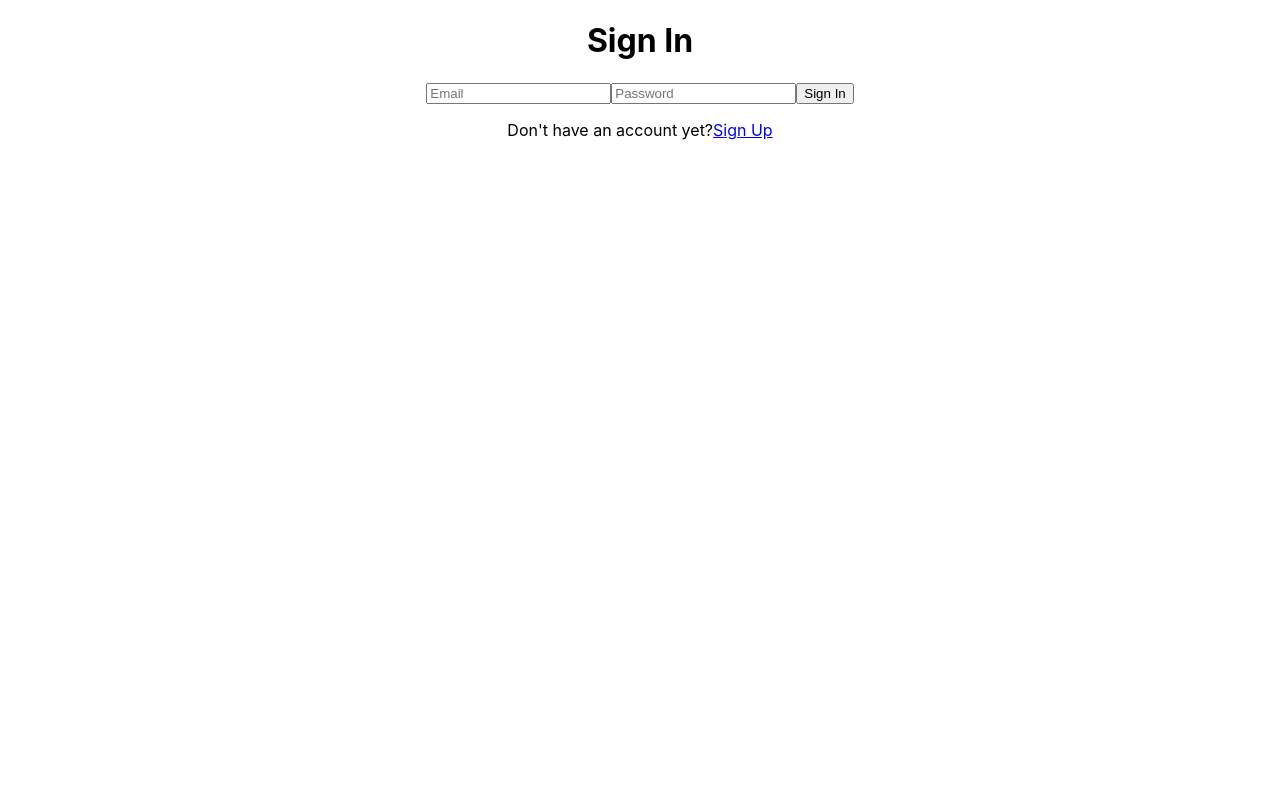
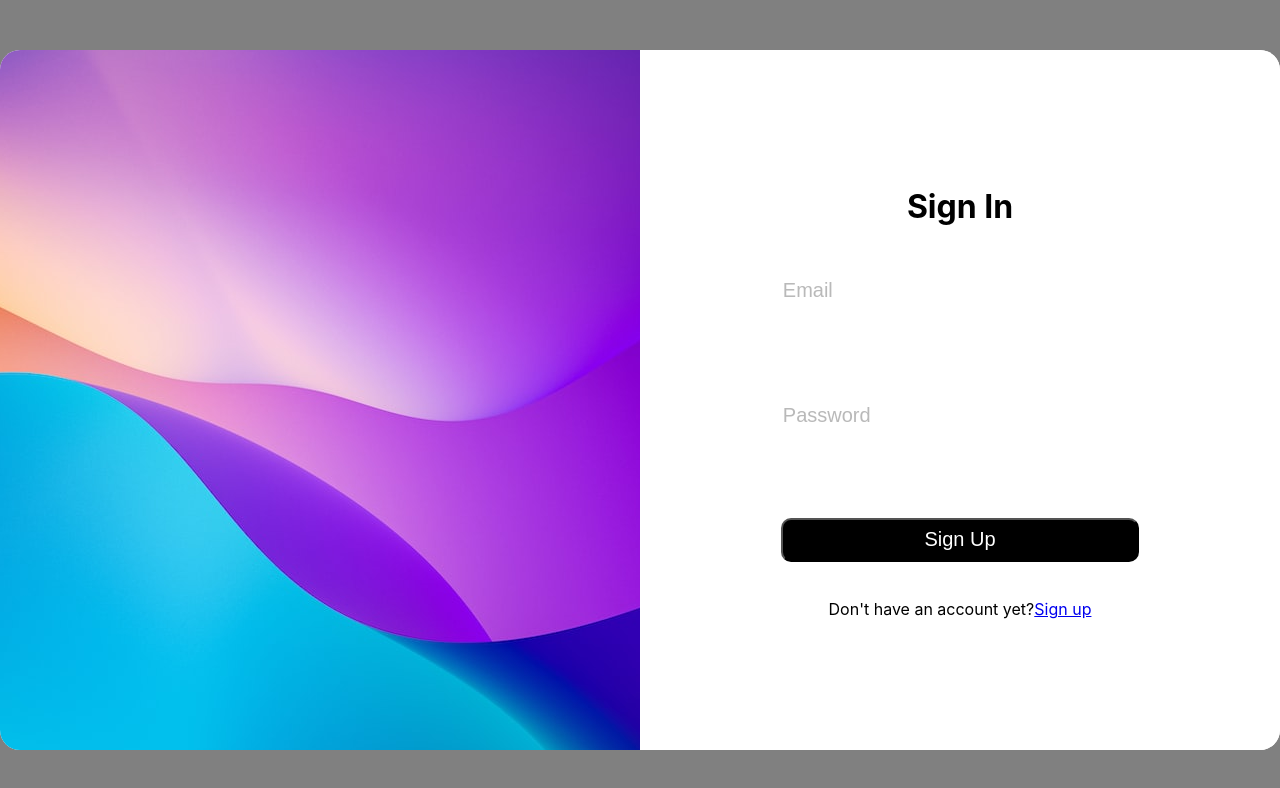
Before and after one commit to jahime001/manage-cdl, a React (Create React App) app: page /signin in a window 1280 px wide. Shown: the top 788 px of the page. Built offline with nearby package versions, Linux system fonts and the light colour scheme; no server answers.

Commit message:
setup page

```diff
--- a/package.json
+++ b/package.json
@@ -6,9 +6,12 @@
     "@testing-library/jest-dom": "^5.16.5",
     "@testing-library/react": "^13.4.0",
     "@testing-library/user-event": "^13.5.0",
+    "bootstrap": "^5.2.3",
     "firebase": "^9.15.0",
     "react": "^18.2.0",
+    "react-bootstrap": "^2.7.0",
     "react-dom": "^18.2.0",
+    "react-responsive-carousel": "^3.2.23",
     "react-router": "^6.6.1",
     "react-router-dom": "^6.6.1",
     "react-scripts": "5.0.1",
--- a/src/Components/Landing/Landing.css
+++ b/src/Components/Landing/Landing.css
@@ -0,0 +1,9 @@
+.Landing{
+    height: auto;
+    width: 100%;
+}
+.landing-one{
+    width: 100%;
+    height: 100vh;
+    background-color: red;
+}
--- a/src/Components/Landing/Landing.jsx
+++ b/src/Components/Landing/Landing.jsx
@@ -1,11 +1,12 @@
 import React from 'react'
 import Nav from '../Nav/Nav'
+import './Landing.css'
 
 export default function Landing() {
   return (
     <div className='Landing'>
         <Nav />
-        <div className='landing-container'>
+        <div className='landing-one'>
 
         </div>
     </div>
--- a/src/Components/Setup/Setup.css
+++ b/src/Components/Setup/Setup.css
@@ -34,20 +34,27 @@
 }
 .setup-box{
     border: 1px solid;
-    height: 500px;
-    width: 800px;
+    height: 550px;
+    width: 700px;
+
 }
 .box-header{
-    border: 1px solid;
+    /* border: 1px solid; */
     width: 100%;
     height: 30%;
     display: flex;
     align-items: center;
     justify-content: center;
+    opacity: 0;
+        animation-name: setup;
+        animation-duration: 1s;
+        animation-iteration-count: 1;
+        animation-fill-mode: forwards;
+        animation-delay: 3.4s;
 }
 
 .box-form{
-    border: 1px solid;
+    /* border: 1px solid; */
         width: 100%;
         height: 70%;
         display: flex;
@@ -56,11 +63,46 @@
 }
 
 .setup-container form{
-    border: 1px solid;
+    /* border: 1px solid; */
     height: 100%;
+    width: 50%;
+    display: flex;
+    align-items: center;
+     justify-content: space-evenly;
+     flex-direction: column;
 }
 
 
+
+
+.setup-input{
+    height: 15%;
+    width: 100%;
+        font-size: 20px;
+        opacity: .5;
+        border: transparent;
+        opacity: 0;
+            animation-name: setup;
+            animation-duration: 1s;
+            animation-iteration-count: 1;
+            animation-fill-mode: forwards;
+            animation-delay: 3.8s;
+}
+.setup-button{
+    height: 15%;
+        bottom: 0px;
+        width: 100%;
+        background-color: rgb(0, 0, 0);
+        color: white;
+        font-size: 20px;
+        border-radius: 10px;
+        opacity: 0;
+            animation-name: setup;
+            animation-duration: 1s;
+            animation-iteration-count: 1;
+            animation-fill-mode: forwards;
+            animation-delay: 4.2s;
+}
 
 
 @keyframes welcome {
@@ -97,3 +139,34 @@
         position: absolute;
     }
 }
+
+@keyframes setup{
+    100%{
+        opacity: 1;
+    }
+}
+
+.hide{
+    animation-name: exit;
+        animation-duration: 2s;
+        animation-iteration-count: 1;
+        animation-fill-mode: forwards;
+}
+
+.show{
+
+}
+
+@keyframes exit {
+    50% {
+        opacity: 1;
+    }
+    75%{
+        opacity: 0;
+        margin-left: -5000px;
+    }
+    100%{
+        display: none;
+
+    }
+}
--- a/src/Components/Setup/Setup.jsx
+++ b/src/Components/Setup/Setup.jsx
@@ -1,11 +1,21 @@
 import React, { useState } from 'react'
 import './Setup.css'
+import { Carousel } from 'react-responsive-carousel';
 
 export default function Setup() {
     const [firstName, setFirstName] = useState()
     const [lastName, setLastName] = useState()
     const [companyName, setCompanyName] = useState()
     const [companyEmail, setCompanyEmail] = useState()
+    const [hide, setHide] = useState()
+    const [show, setShow] = useState()
+    const [one, setOne] = useState('setup-box show')
+
+        let currentView = 0
+    function handleNext(e){
+        e.preventDefault()
+        setOne('setup-box hide')
+    }
 
   return (
     <div className='Setup'>
@@ -13,21 +23,33 @@ export default function Setup() {
             <h1>Welcome</h1>
         </div>
         <div className='setup-container'>
-                    <div className='setup-box one'>
+                    <div className={`${one}`} style={{transition: "all 1s"}}>
                         <div className='box-header'>
-                            <h1>Lets start with some info about you.</h1>
+                            <h1>Lets setup your account!</h1>
                         </div>
                         <div className='box-form'>
                             <form action="">
                             <input
+                                className='setup-input'
                                 type="text"
                                 placeholder='First Name'
                              />
                              <input
+                                className='setup-input'
                                 type="text"
                                 placeholder='Last Name'
                              />
-                             <button>Next</button>
+                             <input
+                                className='setup-input'
+                                type="text"
+                                placeholder='Company Name'
+                             />
+                             <input
+                                className='setup-input'
+                                type="text"
+                                placeholder='Company Email'
+                             />
+                             <button onClick={handleNext} className='setup-button'>Next</button>
                         </form>
                         </div>
                     </div>
--- a/src/Components/Signin/Signin.css
+++ b/src/Components/Signin/Signin.css
@@ -0,0 +1,78 @@
+.signin {
+    width: 100%;
+    height: 100vh;
+    display: flex;
+    align-items: center;
+    justify-content: center;
+    background-color: grey;
+}
+
+.signin-floater {
+    height: 700px;
+    width: 1300px;
+    /* border: 1px solid; */
+    background-color: white;
+    display: flex;
+    border-radius: 20px;
+    overflow: hidden;
+}
+
+.signin-right {
+    height: 100%;
+    width: 50%;
+    background-color: rgb(255, 255, 255);
+    display: flex;
+    align-items: center;
+    justify-content: center;
+}
+
+.signin-left {
+    height: 100%;
+    width: 50%;
+    /* background-color: rgb(209, 178, 178); */
+}
+
+.signin-form {
+    /* border: 1px solid; */
+    height: 70%;
+    width: 70%;
+    display: flex;
+    align-items: center;
+    flex-direction: column;
+    justify-content: space-around;
+}
+
+.forms {
+    display: flex;
+    flex-direction: column;
+    width: 80%;
+    /* border: 1px solid; */
+    height: 60%;
+    justify-content: space-between;
+}
+
+
+.forms p {
+    text-align: start;
+}
+
+.forms input {
+    height: 15%;
+    font-size: 20px;
+    opacity: .5;
+    border: transparent;
+}
+
+.forms button {
+    height: 15%;
+    bottom: 0px;
+    width: 100%;
+    background-color: rgb(0, 0, 0);
+    color: white;
+    font-size: 20px;
+    border-radius: 10px;
+}
+
+.forms button:hover {
+    cursor: pointer;
+}
--- a/src/Components/Signin/Signin.js
+++ b/src/Components/Signin/Signin.jsx
@@ -1,7 +1,8 @@
 import React, { useState } from 'react'
 import { Link, useNavigate } from 'react-router-dom'
 import { UserAuth } from '../../context/AuthContext'
-
+import './Signin.css'
+import landing from '../Signup/landing.jpeg'
 
 export default function Signin() {
      const [email, setEmail] = useState()
@@ -23,22 +24,31 @@ export default function Signin() {
     }
   return (
     <div className='signin'>
-        <div>
-            <h1>Sign In</h1>
-            <form onSubmit={handleSubmit}>
-                <input type='email'
+        <div className='signin-floater'>
+            <div className='signup-left' style={{ backgroundImage: `url(${landing})`, backgroundPosition: "center", objectFit: "fill"}}>
+
+            </div>
+            <div className='signin-right'>
+                <div className='signin-form'>
+                    <h1>Sign In</h1>
+            <form onSubmit={handleSubmit} className='forms'>
+                <input
+                type='email'
                 placeholder='Email'
                 onChange={(e) => setEmail(e.target.value)}
                 />
-                <input type='password'
+                <input
+                type='password'
                 placeholder='Password'
                 onChange={(e) => setPassword(e.target.value)}
                 />
-                <button type='submit'>Sign In</button>
+                <button type='submit'>Sign Up</button>
             </form>
             <p>Don't have an account yet?
-                <Link to='/signup'>Sign Up</Link>
+                <Link to='/signup'>Sign up</Link>
             </p>
+                </div>
+            </div>
         </div>
     </div>
   )
```
Also changed, not shown: 1 other file (tests, documents, lock files or other folders).
